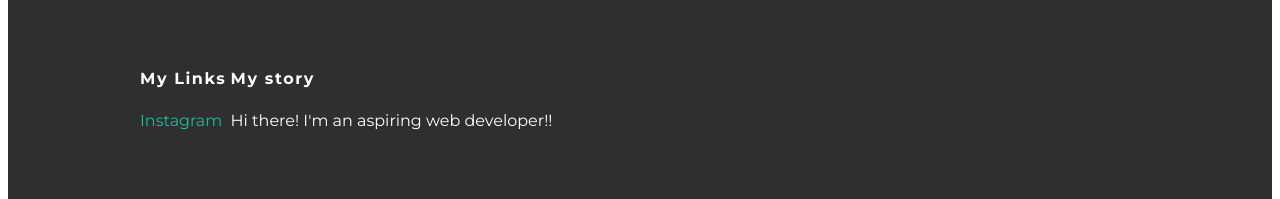
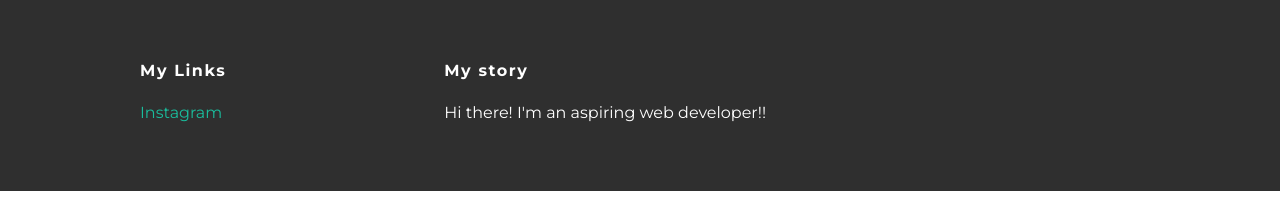
Before and after one commit to kstin0815/kstin0815.github.io, a plain HTML site: page index.html in a window 1280 px wide. Shown: the part 1092-1291 px from the top of the page. Drawn offline with Linux system fonts and the light colour scheme.

Commit message:
Update styles.css

```diff
--- a/styles.css
+++ b/styles.css
@@ -1,8 +1,7 @@
 @import url(http://fonts.googleapis.com/css?family=Montserrat:400,700);
 body {
   color: #555;
-  margin: 0:;
-
+  margin: 0;
   font-family: 'Montserrat', sans-serif;
 }
 #header {
@@ -43,7 +42,7 @@ body {
   padding: 50px 0;
 }
 .column {
-  min_width: 300px;
+  min-width: 300px;
   display: inline-block;
   vertical-align: top;
 }
```
